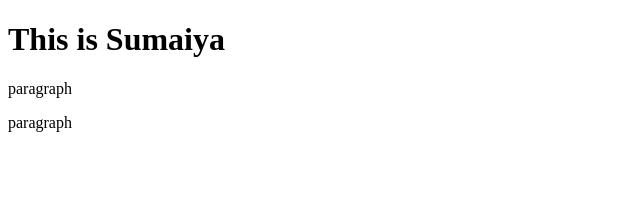
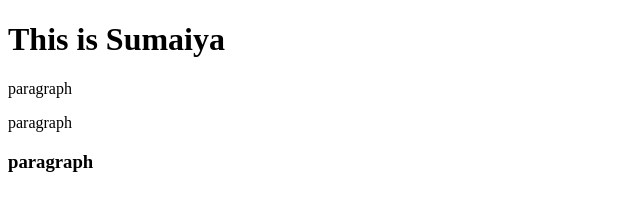
Before and after one commit to sumaiyaafridi/git-test, a plain HTML site: page test.html in a window 1280 px wide. Shown: the whole page, without its empty margins (0-640 px from the left). Drawn offline with Linux system fonts and the light colour scheme.

Commit message:
test changed

```diff
--- a/test.html
+++ b/test.html
@@ -5,6 +5,6 @@
 <h1>This is Sumaiya</h1>
 <p>paragraph</p>
 <p>paragraph</p>
-
+<h3>paragraph</h3>
 </body>
 </html
```
